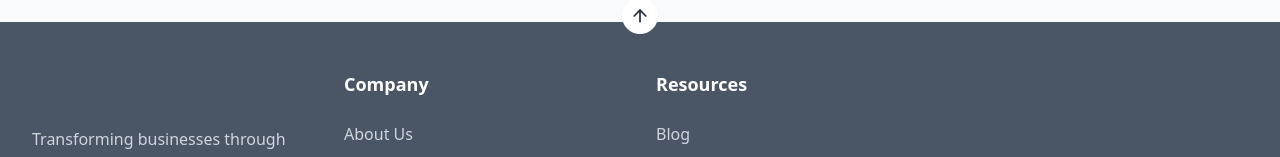
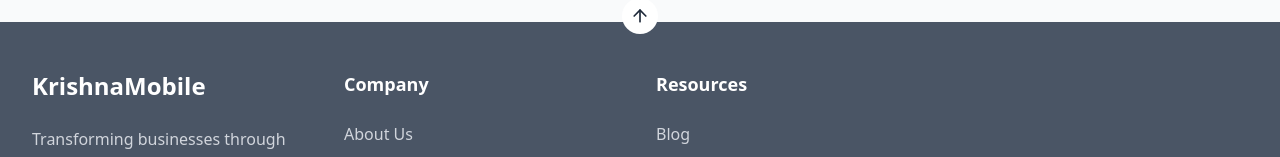
Before and after one commit to meet2829/mobileshop, a React (Vite) app: page / in a window 1280 px wide. Shown: the part 5388-5545 px from the top of the page. Built offline with nearby package versions, Linux system fonts and the light colour scheme.

Commit message:
Initial commit

```diff
--- a/src/Component/Home.jsx
+++ b/src/Component/Home.jsx
@@ -174,8 +174,8 @@
           <div className="max-w-7xl mx-auto px-4 sm:px-6 lg:px-8 py-12">
             <div className="grid grid-cols-1 md:grid-cols-2 lg:grid-cols-4 gap-8">
               <div className="space-y-6">
-                <h3 className="text-2xl font-bold bg-gradient-primary bg-clip-text text-transparent">
-                  BrandName
+                <h3 className="text-2xl font-bold bg-gradient-primary bg-clip-text ">
+                  KrishnaMobile
                 </h3>
                 <p className="text-gray-300 leading-relaxed">
                   Transforming businesses through innovative digital solutions. We help companies thrive in the modern digital landscape.
```
